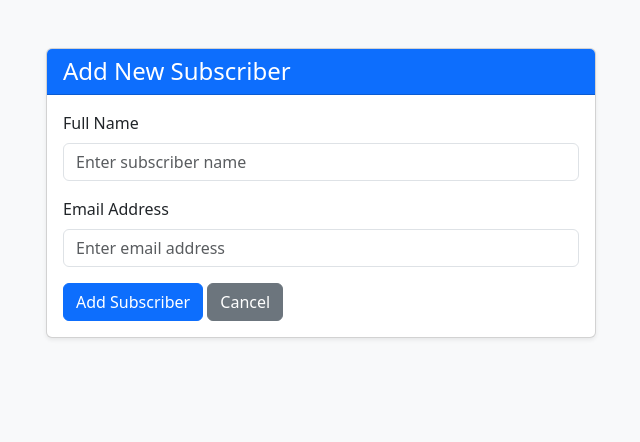
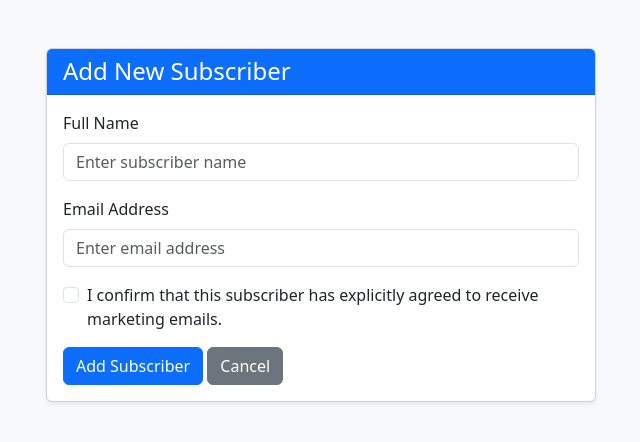
Before and after one commit to Priyanka-github26/Email-Marketing-Automation, a Flask app: page /subscribers/add in a window 1280 px wide. Shown: the top 442 px of the page, without its empty margins (319-959 px from the left). Run offline with Flask 3, Linux system fonts and the light colour scheme; the visitor is signed in with stand-in values (Sample User, id 1).

Commit message:
Add Subsriber email consent management

```diff
--- a/app/routes.py
+++ b/app/routes.py
@@ -5,6 +5,7 @@ import io
 from flask_login import login_required, current_user
 from flask_mail import Message
 from app import db, mail
+from datetime import datetime
 from app.models import (
     Subscriber,
     EmailTemplate,
@@ -24,7 +25,6 @@ main = Blueprint("main", __name__)
 def dashboard():
     return render_template("dashboard.html", user=current_user)
 
-
 @main.route("/subscribers")
 @login_required
 def subscribers():
@@ -37,13 +37,15 @@ def subscribers():
         subscribers=subscriber_list
     )
 
-
 @main.route("/subscribers/add", methods=["GET", "POST"])
 @login_required
 def add_subscriber():
     if request.method == "POST":
         name = request.form.get("name", "").strip()
         email = request.form.get("email", "").strip().lower()
+
+        # Check email consent
+        email_consent = request.form.get("email_consent") == "yes"
 
         if not email:
             flash("Email address is required.", "danger")
@@ -62,7 +64,9 @@ def add_subscriber():
             user_id=current_user.id,
             name=name or None,
             email=email,
-            status="active"
+            status="active",
+            email_consent=email_consent,
+            consent_at=datetime.utcnow() if email_consent else None
         )
 
         db.session.add(new_subscriber)
@@ -73,6 +77,10 @@ def add_subscriber():
 
     return render_template("add_subscriber.html")
 
+
+# ==============================
+# EDIT SUBSCRIBER
+# ==============================
 
 @main.route("/subscribers/edit/<int:subscriber_id>", methods=["GET", "POST"])
 @login_required
@@ -114,8 +122,15 @@ def edit_subscriber(subscriber_id):
         flash("Subscriber updated successfully!", "success")
         return redirect(url_for("main.subscribers"))
 
-    return render_template("edit_subscriber.html", subscriber=subscriber)
+    return render_template(
+        "edit_subscriber.html",
+        subscriber=subscriber
+    )
 
+
+# ==============================
+# DELETE SUBSCRIBER
+# ==============================
 
 @main.route("/subscribers/delete/<int:subscriber_id>", methods=["POST"])
 @login_required
@@ -132,12 +147,15 @@ def delete_subscriber(subscriber_id):
     return redirect(url_for("main.subscribers"))
 
 
+# ==============================
+# IMPORT SUBSCRIBERS
+# ==============================
+
 @main.route("/subscribers/import", methods=["GET", "POST"])
 @login_required
 def import_subscribers():
 
     if request.method == "POST":
-
         file = request.files.get("file")
 
         if not file or file.filename == "":
@@ -151,7 +169,6 @@ def import_subscribers():
         try:
             content = file.stream.read().decode("utf-8-sig")
             csv_file = io.StringIO(content)
-
             reader = csv.DictReader(csv_file)
 
             if not reader.fieldnames or not {"name", "email"}.issubset(
@@ -189,7 +206,9 @@ def import_subscribers():
                     user_id=current_user.id,
                     name=name or None,
                     email=email,
-                    status="active"
+                    status="active",
+                    email_consent=False,
+                    consent_at=None
                 )
 
                 db.session.add(subscriber)
@@ -211,7 +230,10 @@ def import_subscribers():
 
         except Exception:
             db.session.rollback()
-            flash("Import failed. Please check your CSV file and try again.", "danger")
+            flash(
+                "Import failed. Please check your CSV file and try again.",
+                "danger"
+            )
             return redirect(url_for("main.import_subscribers"))
 
     return render_template("import_subscribers.html")
--- a/app/templates/add_subscriber.html
+++ b/app/templates/add_subscriber.html
@@ -36,6 +36,19 @@
                            placeholder="Enter email address" required>
                 </div>
 
+                <div class="form-check mb-3">
+                    <input class="form-check-input"
+                           type="checkbox"
+                           name="email_consent"
+                           value="yes"
+                           id="emailConsent">
+
+                    <label class="form-check-label" for="emailConsent">
+                        I confirm that this subscriber has explicitly agreed
+                        to receive marketing emails.
+                    </label>
+                </div>
+
                 <button type="submit" class="btn btn-primary">
                     Add Subscriber
                 </button>
```
